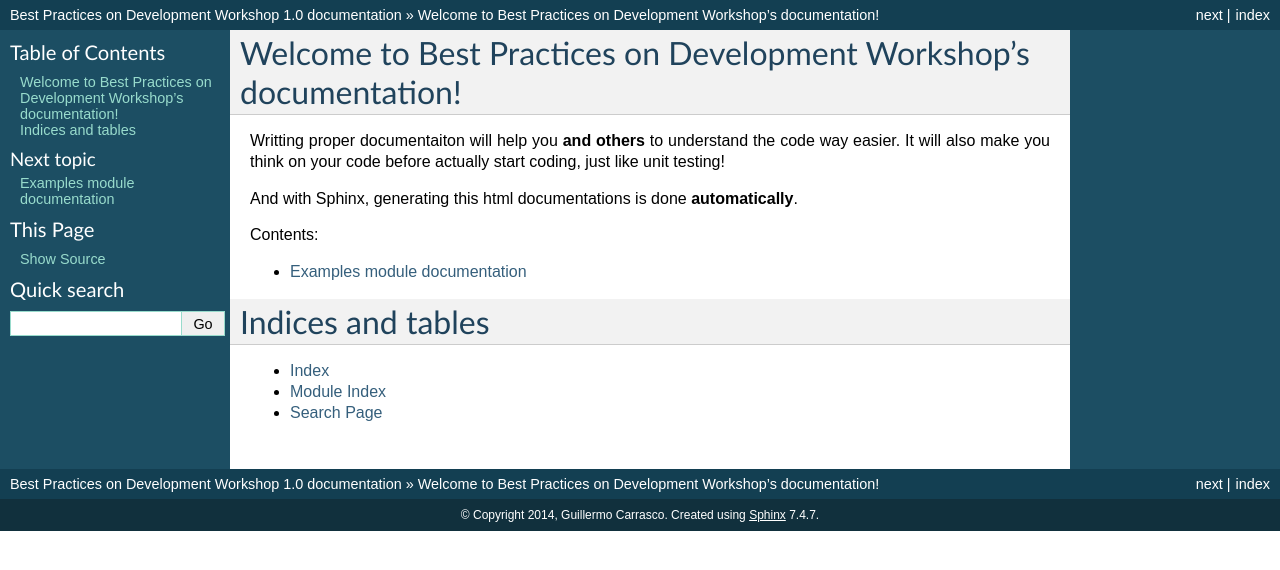
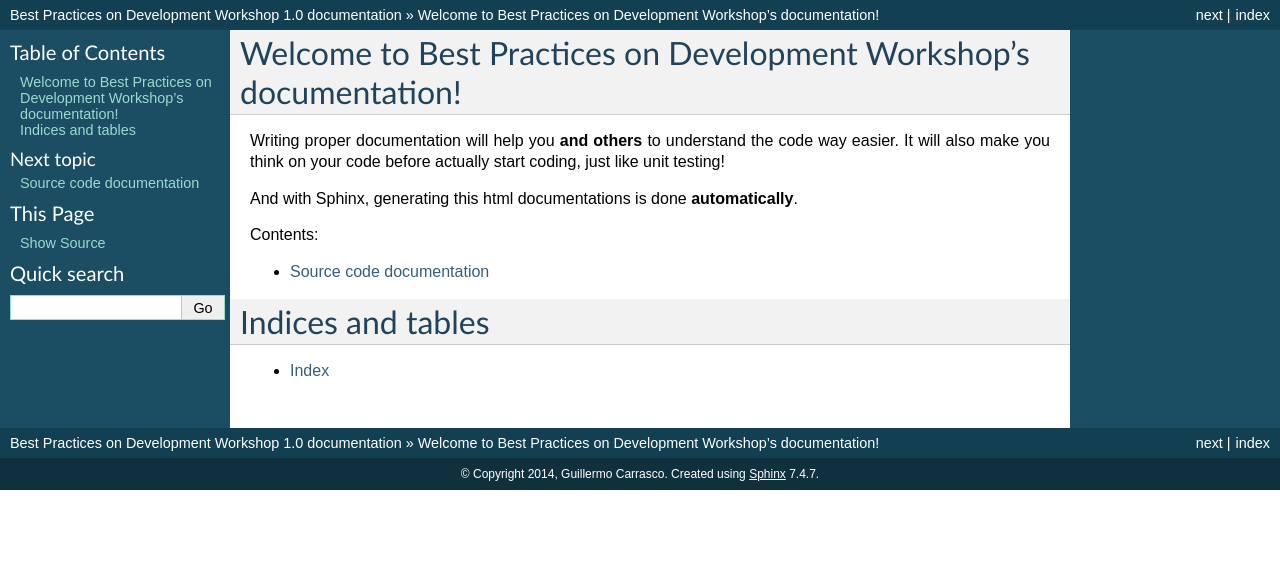
Before and after one commit to guillermo-carrasco/BestPracticesWorkshop, a Sphinx documentation site: the page built from sphinx/source/index.rst, in a window 1280 px wide. Shown: the top 570 px of the page. Built offline with Sphinx 7.4.7, drawn with Linux system fonts in a browser that asks for light colours; formulas are drawn with MathJax 3.

Commit message:
Spell corrections. Better structure

```diff
--- a/sphinx/source/code.rst
+++ b/sphinx/source/code.rst
@@ -1,5 +1,8 @@
-Examples module documentation
-=============================
+Source code documentation
+=========================
+
+.. automodule:: BestPracticesWorkshop
+    :members:
 
 .. automodule:: BestPracticesWorkshop.examples
     :members:
--- a/sphinx/source/index.rst
+++ b/sphinx/source/index.rst
@@ -6,7 +6,7 @@
 Welcome to Best Practices on Development Workshop's documentation!
 ==================================================================
 
-Writting proper documentaiton will help you **and others** to understand the
+Writing proper documentation will help you **and others** to understand the
 code way easier. It will also make you think on your code before actually start
 coding, just like unit testing!
 
@@ -25,5 +25,3 @@ Indices and tables
 ==================
 
 * :ref:`genindex`
-* :ref:`modindex`
-* :ref:`search`
```
